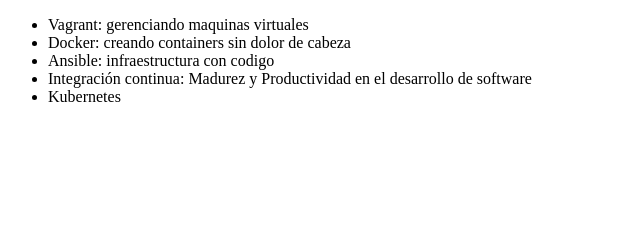
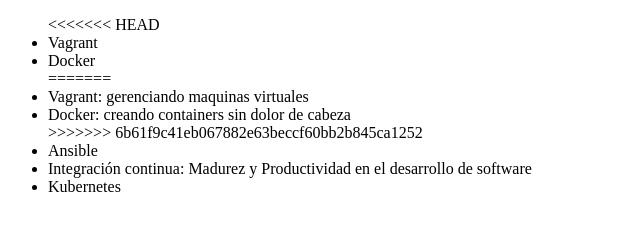
Before and after one commit to FernandaNichiporuk/alura-git, a plain HTML site: page index.html in a window 1280 px wide. Shown: the whole page, without its empty margins (0-640 px from the left). Drawn offline with Linux system fonts and the light colour scheme.

Commit message:
Revert "cambiando el nombbre de ansible"
This reverts commit 0231313142e267e918cc486aae0badbb8e60fbaa.

```diff
--- a/index.html
+++ b/index.html
@@ -6,9 +6,14 @@
 </head>
 <body>
      <ul>
+<<<<<<< HEAD
+         <li> Vagrant </li>
+         <li> Docker </li>
+=======
          <li> Vagrant: gerenciando maquinas virtuales</li>
          <li> Docker: creando containers sin dolor de cabeza</li>
-         <li> Ansible: infraestructura con codigo </li>
+>>>>>>> 6b61f9c41eb067882e63beccf60bb2b845ca1252
+         <li> Ansible </li>
          <li> Integración continua: Madurez y Productividad en el desarrollo de software </li>
          <li>Kubernetes</li>
      </ul>
```
